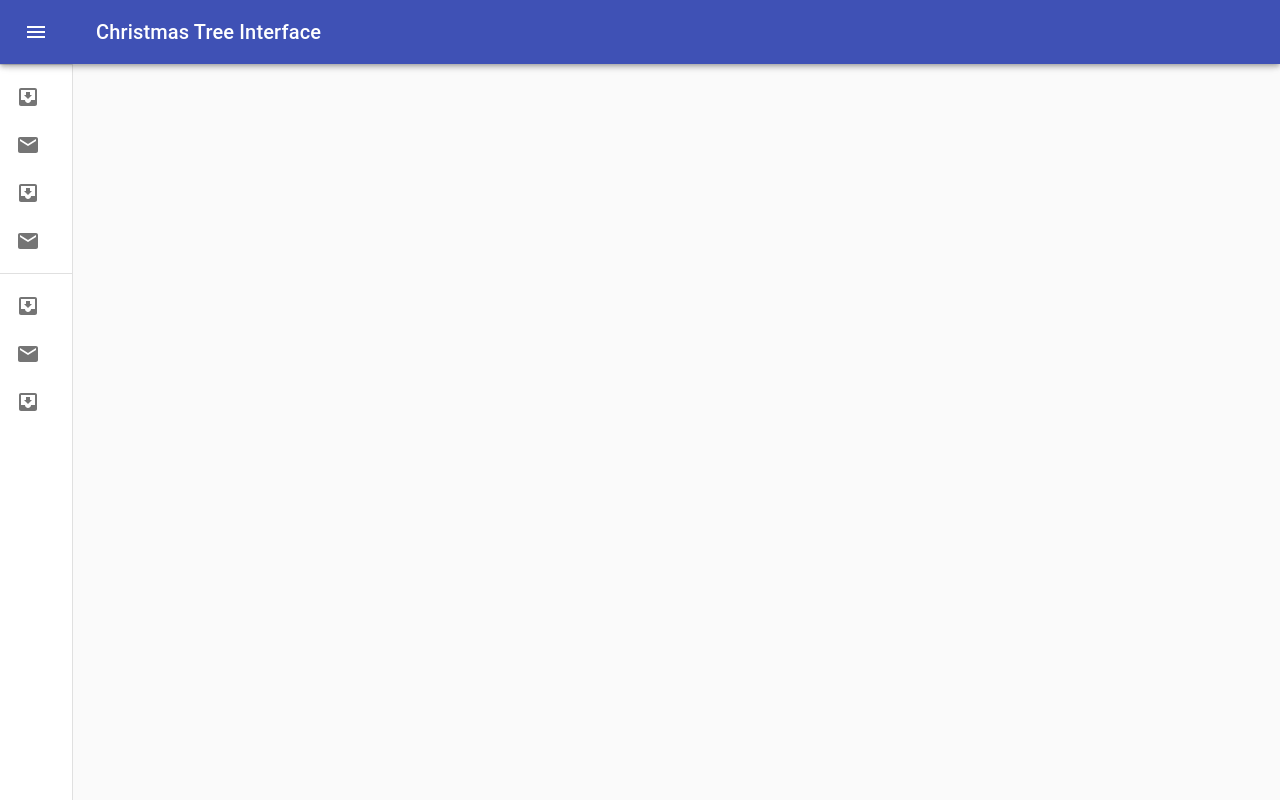
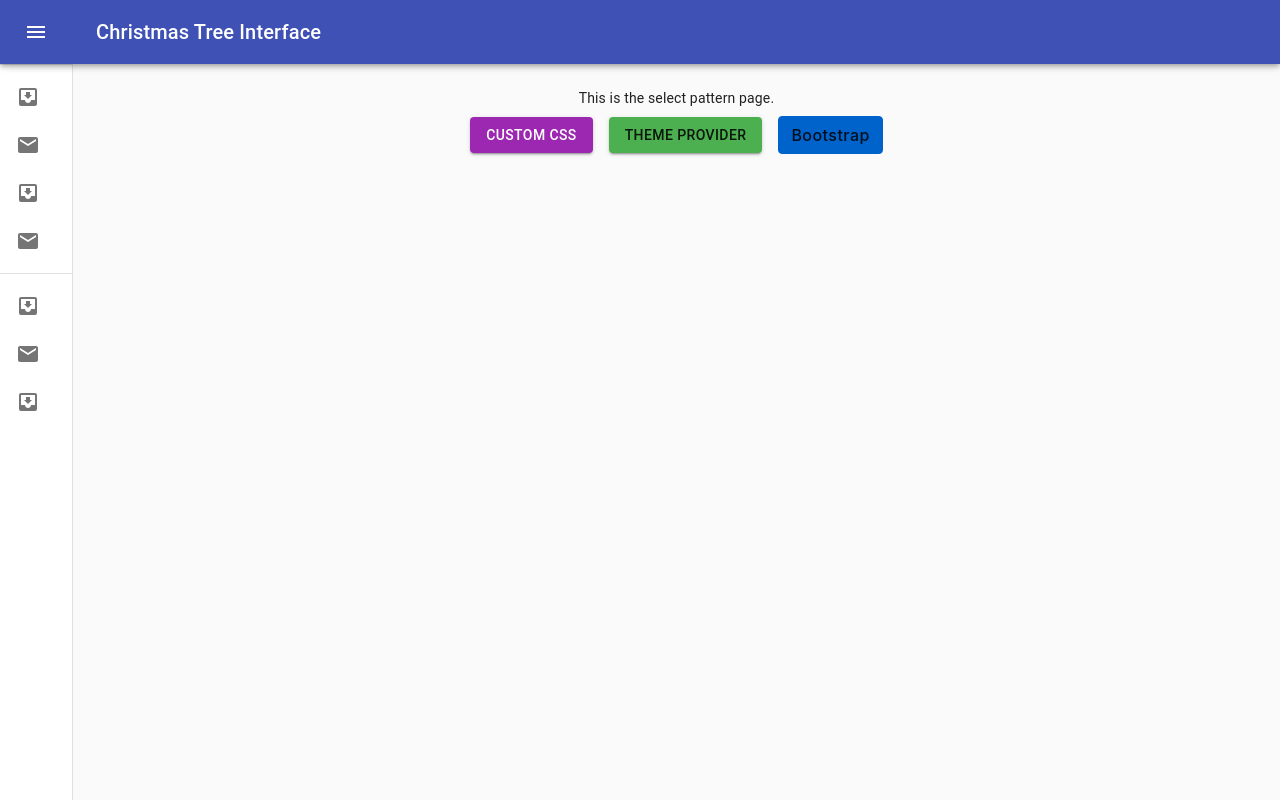
Before and after one commit to sagacious-solutions/react-christmas-tree, a React (Create React App) app: page / in a window 1280 px wide. Built offline with nearby package versions, Linux system fonts and the light colour scheme.

Commit message:
Added MUI Custom buttons for template

```diff
--- a/src/App.js
+++ b/src/App.js
@@ -1,4 +1,3 @@
-import logo from './logo.svg';
 import './App.css';
 import Navigation from './Navigation'
 
--- a/src/Navigation.js
+++ b/src/Navigation.js
@@ -20,6 +20,8 @@
 
 // Updated
 import Palette from '@material-ui/icons/Palette';
+import SelectPattern from './pages/SelectPattern';
+
 
 const drawerWidth = 240;
 
@@ -163,7 +165,7 @@
             </Drawer>
             <main className={classes.content}>
                 <div className={classes.toolbar} />
-
+                <SelectPattern />
             </main>
         </div>
     );
--- /dev/null
+++ b/src/pages/SelectPattern.js
@@ -0,0 +1,13 @@
+import PatternButton from "./components/PatternButton"
+
+
+function SelectPattern() {
+    return (
+        <div className="SelectPattern">
+            This is the select pattern page.
+            <PatternButton />
+        </div >
+    );
+}
+
+export default SelectPattern;
--- /dev/null
+++ b/src/pages/components/PatternButton.js
@@ -0,0 +1,84 @@
+import React from 'react';
+import { createTheme, withStyles, makeStyles, ThemeProvider } from '@material-ui/core/styles';
+import Button from '@material-ui/core/Button';
+import { green, purple } from '@material-ui/core/colors';
+
+const BootstrapButton = withStyles({
+    root: {
+        boxShadow: 'none',
+        textTransform: 'none',
+        fontSize: 16,
+        padding: '6px 12px',
+        border: '1px solid',
+        lineHeight: 1.5,
+        backgroundColor: '#0063cc',
+        borderColor: '#0063cc',
+        fontFamily: [
+            '-apple-system',
+            'BlinkMacSystemFont',
+            '"Segoe UI"',
+            'Roboto',
+            '"Helvetica Neue"',
+            'Arial',
+            'sans-serif',
+            '"Apple Color Emoji"',
+            '"Segoe UI Emoji"',
+            '"Segoe UI Symbol"',
+        ].join(','),
+        '&:hover': {
+            backgroundColor: '#0069d9',
+            borderColor: '#0062cc',
+            boxShadow: 'none',
+        },
+        '&:active': {
+            boxShadow: 'none',
+            backgroundColor: '#0062cc',
+            borderColor: '#005cbf',
+        },
+        '&:focus': {
+            boxShadow: '0 0 0 0.2rem rgba(0,123,255,.5)',
+        },
+    },
+})(Button);
+
+const ColorButton = withStyles((theme) => ({
+    root: {
+        color: theme.palette.getContrastText(purple[500]),
+        backgroundColor: purple[500],
+        '&:hover': {
+            backgroundColor: purple[700],
+        },
+    },
+}))(Button);
+
+const useStyles = makeStyles((theme) => ({
+    margin: {
+        margin: theme.spacing(1),
+    },
+}));
+
+const theme = createTheme({
+    palette: {
+        primary: green,
+    },
+});
+
+export default function CustomizedButtons() {
+    const classes = useStyles();
+
+    return (
+        <div>
+            <ColorButton variant="contained" color="primary" className={classes.margin}>
+                Custom CSS
+            </ColorButton>
+            <ThemeProvider theme={theme}>
+                <Button variant="contained" color="primary" className={classes.margin}>
+                    Theme Provider
+                </Button>
+            </ThemeProvider>
+            <BootstrapButton variant="contained" color="primary" disableRipple className={classes.margin}>
+                Bootstrap
+            </BootstrapButton>
+        </div>
+    );
+}
```
Also changed, not shown: src/pages/select_pattern.js (deleted, +0 -8 lines), src/logo.svg (deleted), 1 other file (tests, documents, lock files or other folders).
